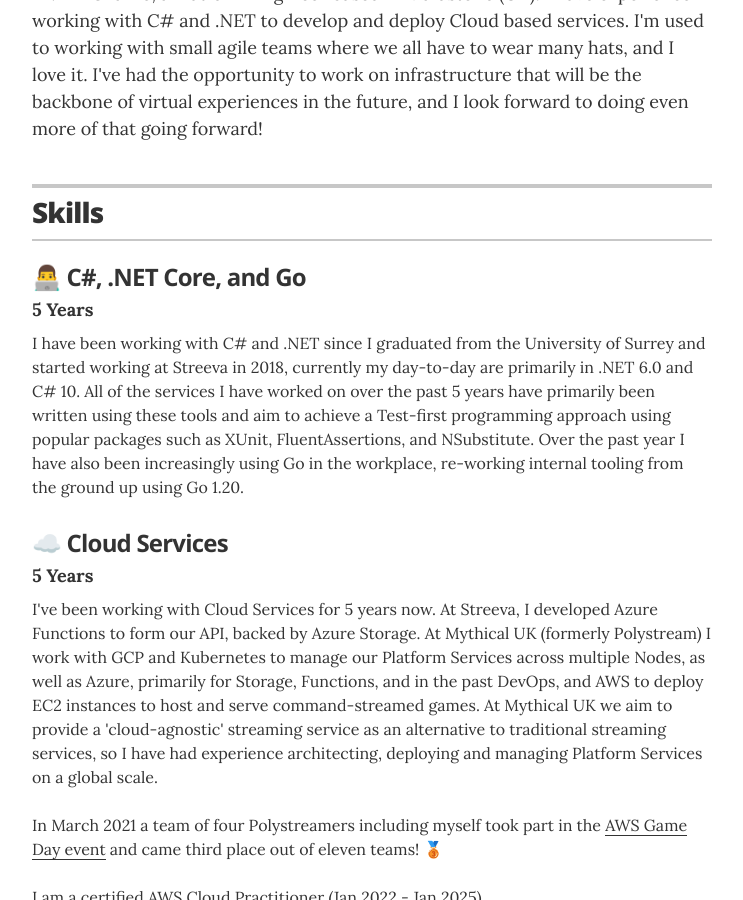
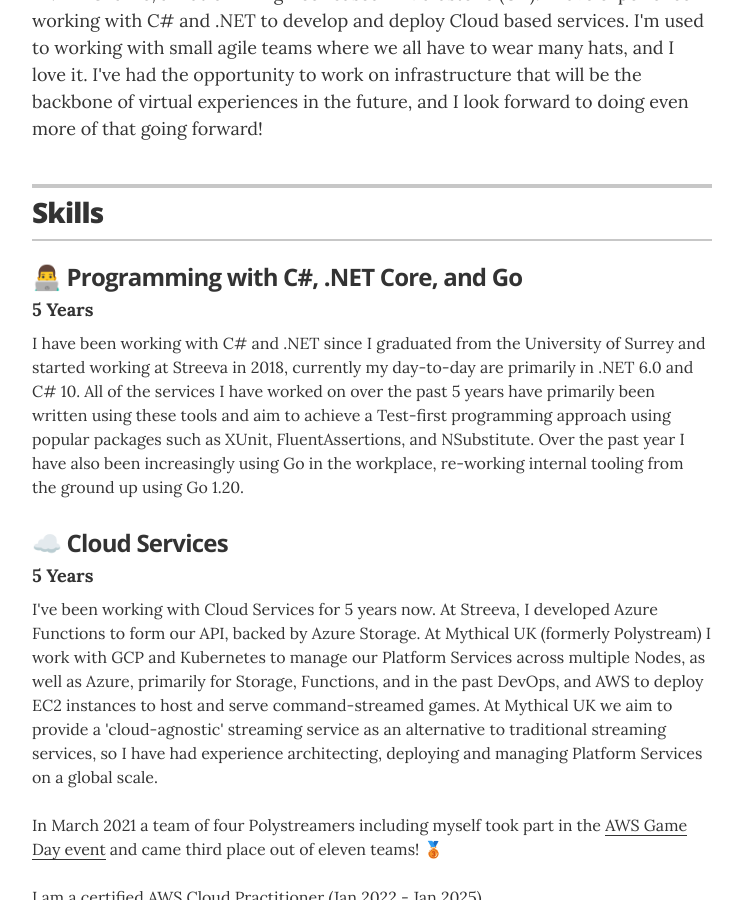
Before and after one commit to 8BitSensei/8BitSensei.github.io, a Jekyll site: the page built from index.html, in a window 1280 px wide and 900 px high, scrolled down 346 px. Shown: the whole window, without its empty margins (268-1011 px from the left). Built offline with Jekyll 4.4.1, drawn with Linux system fonts in a browser that asks for light colours.

Commit message:
title change

```diff
--- a/_data/skills.yml
+++ b/_data/skills.yml
@@ -1,5 +1,5 @@
 # Lines starting with '#' in yml files are commented and will not affect data
-- skill: 👨‍💻 C#, .NET Core, and Go
+- skill: 👨‍💻 Programming with C#, .NET Core, and Go
   duration: 5 Years
   description: I have been working with C# and .NET since I graduated from the University of Surrey and started working at Streeva in 2018, currently my day-to-day are primarily in .NET 6.0 and C# 10. All of the services I have worked on over the past 5 years have primarily been written using these tools and aim to achieve a Test-first programming approach using popular packages such as XUnit, FluentAssertions, and NSubstitute. Over the past year I have also been increasingly using Go in the workplace, re-working internal tooling from the ground up using Go 1.20.
 
```
